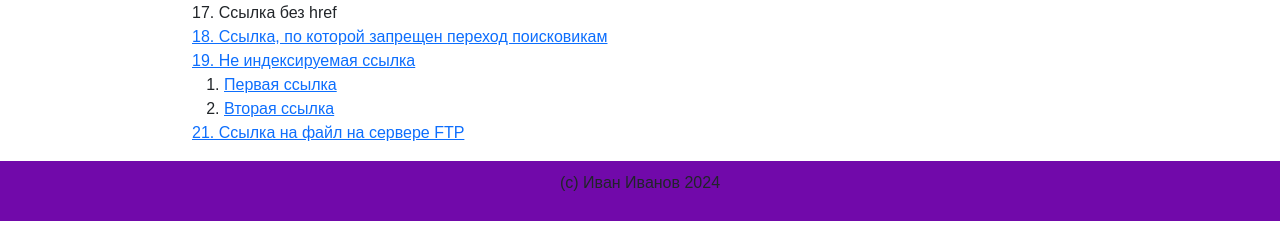
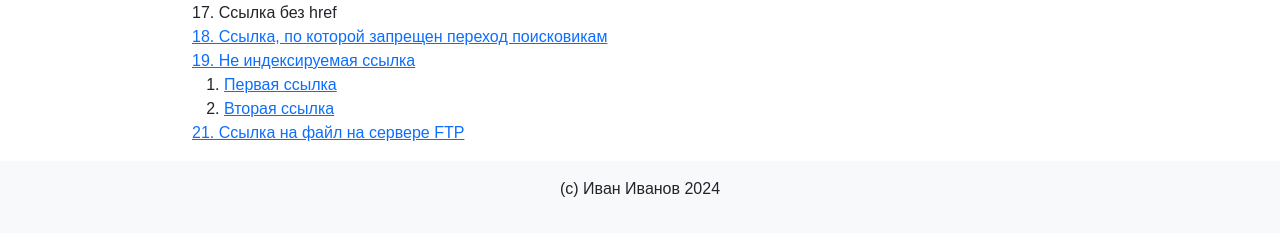
Before and after one commit to VanFaz/web4, a plain HTML site: page index.html in a window 1280 px wide. Shown: the part 1615-1848 px from the top of the page. Drawn offline with nearby package versions, Linux system fonts and the light colour scheme.

Commit message:
Update index.html

```diff
--- a/index.html
+++ b/index.html
@@ -178,7 +178,8 @@
     </div>
 </main>
     <div id ="section4">
-    <footer class="footer">
+    <footer class="footer bg-light text-center py-3">
+        <div class="container">
         <p>(c) Иван Иванов 2024</p>
     </footer>
     </div>
```
